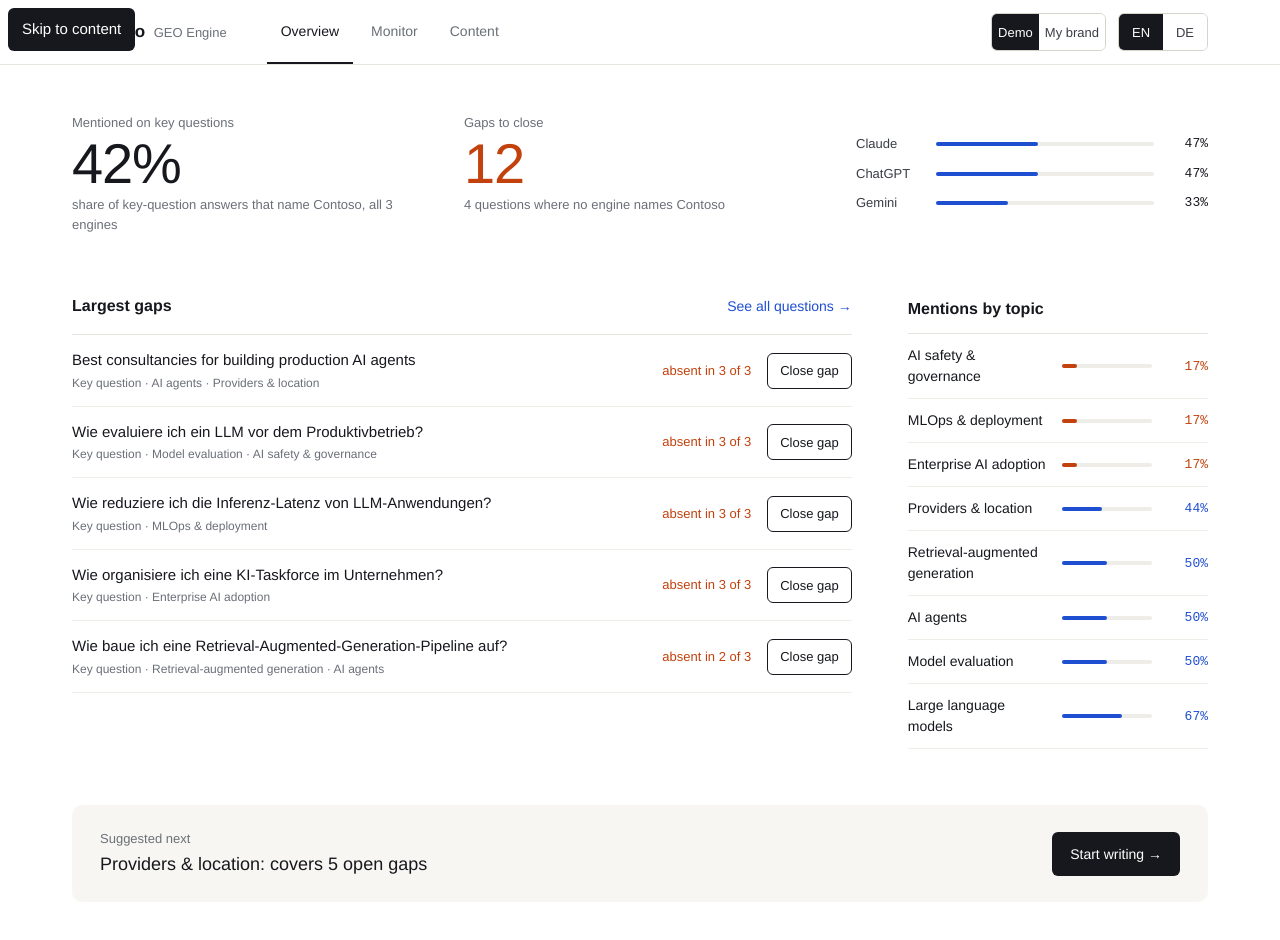
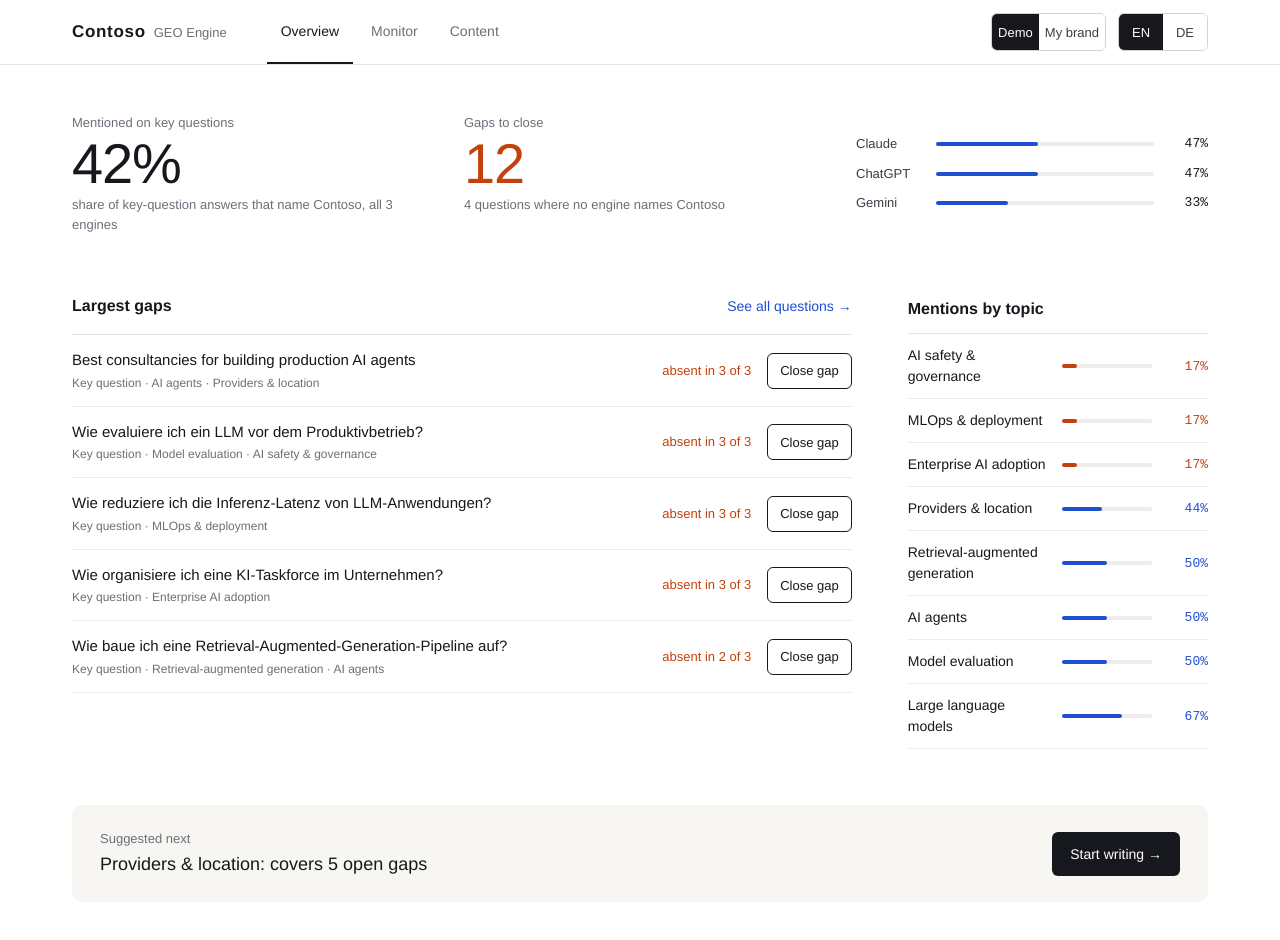
Before and after one commit to lennartschroff/geo-engine, a plain HTML site: page app/index.html in a window 1280 px wide. Both pictures are taken after a click on the button "Open the demo →". Drawn offline with Linux system fonts and the light colour scheme.

Commit message:
Skip link: only on keyboard focus, never a target of focus restoring

```diff
--- a/app/app.js
+++ b/app/app.js
@@ -973,7 +973,7 @@
     const focusLabel = el => (el.getAttribute('aria-label') || el.textContent || '').trim();
     function captureFocus() {
       const el = document.activeElement;
-      if (!el || el === document.body || !root.contains(el)) return null;
+      if (!el || el === document.body || !root.contains(el) || el.classList.contains('skip')) return null;
       const all = Array.from(root.querySelectorAll(FOCUSABLE));
       return { id: el.id, caret: el.id ? el.selectionStart : null, label: focusLabel(el), index: all.indexOf(el) };
     }
@@ -982,7 +982,8 @@
       // Disabled controls can't take focus, so they're never a target.
       let el = k.id ? document.getElementById(k.id) : null;
       if (el && el.disabled) el = null;
-      const all = Array.from(root.querySelectorAll(FOCUSABLE)).filter(x => !x.disabled);
+      // Never the skip link: it is only meant for a deliberate first Tab press.
+      const all = Array.from(root.querySelectorAll(FOCUSABLE)).filter(x => !x.disabled && !x.classList.contains('skip'));
       if (!el && k.label) {
         const same = all.filter(x => focusLabel(x) === k.label);
         el = same.length === 1 ? same[0] : same.find(x => all.indexOf(x) === k.index) || same[0];
--- a/app/styles.css
+++ b/app/styles.css
@@ -77,7 +77,7 @@ button,
   color: #fff;
   text-decoration: none;
 }
-.skip:focus { top: 8px; }
+.skip:focus-visible { top: 8px; }   /* keyboard only; mouse users never see it */
 
 /* 4. Text utilities */
 .mono   { font-family: var(--mono); }
```
